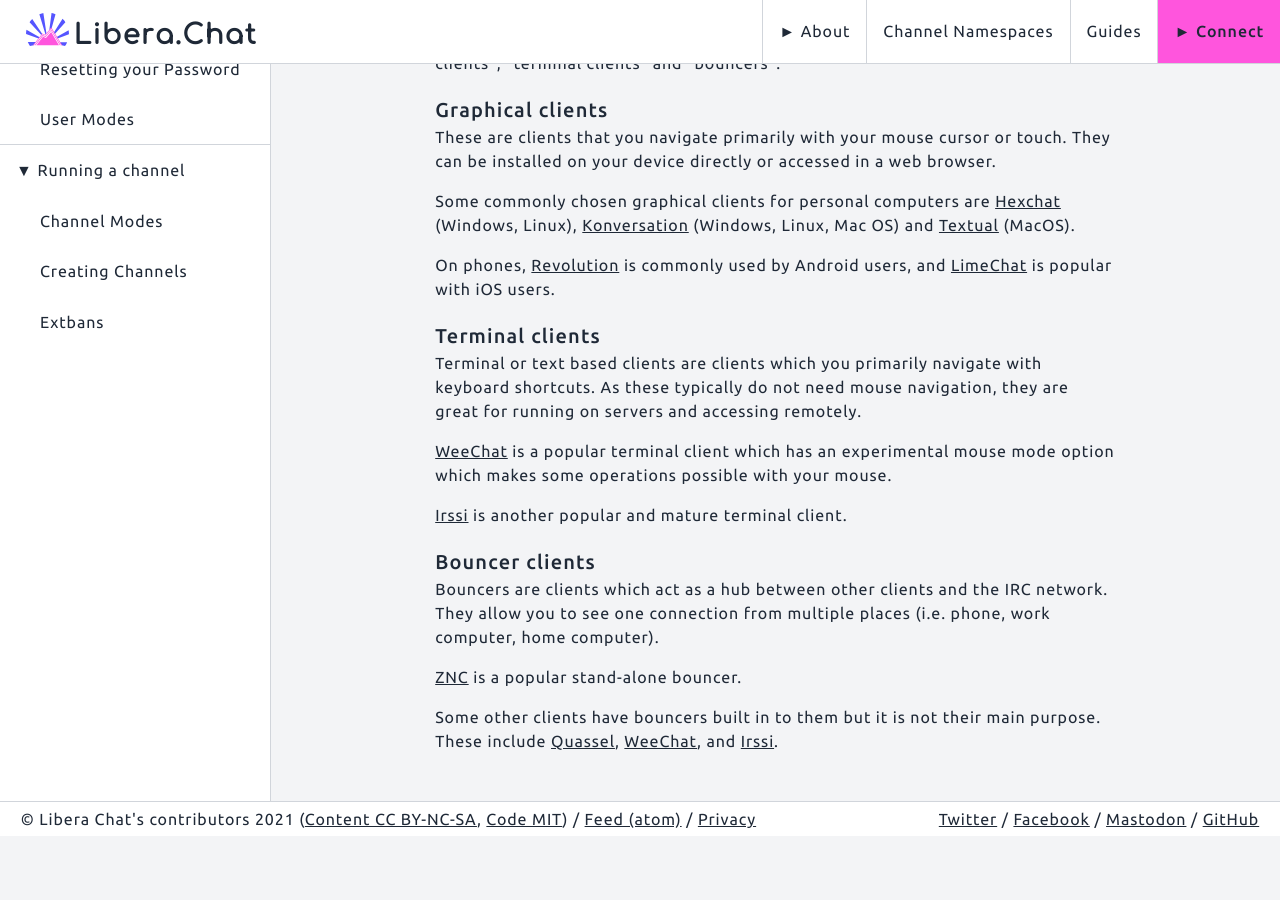
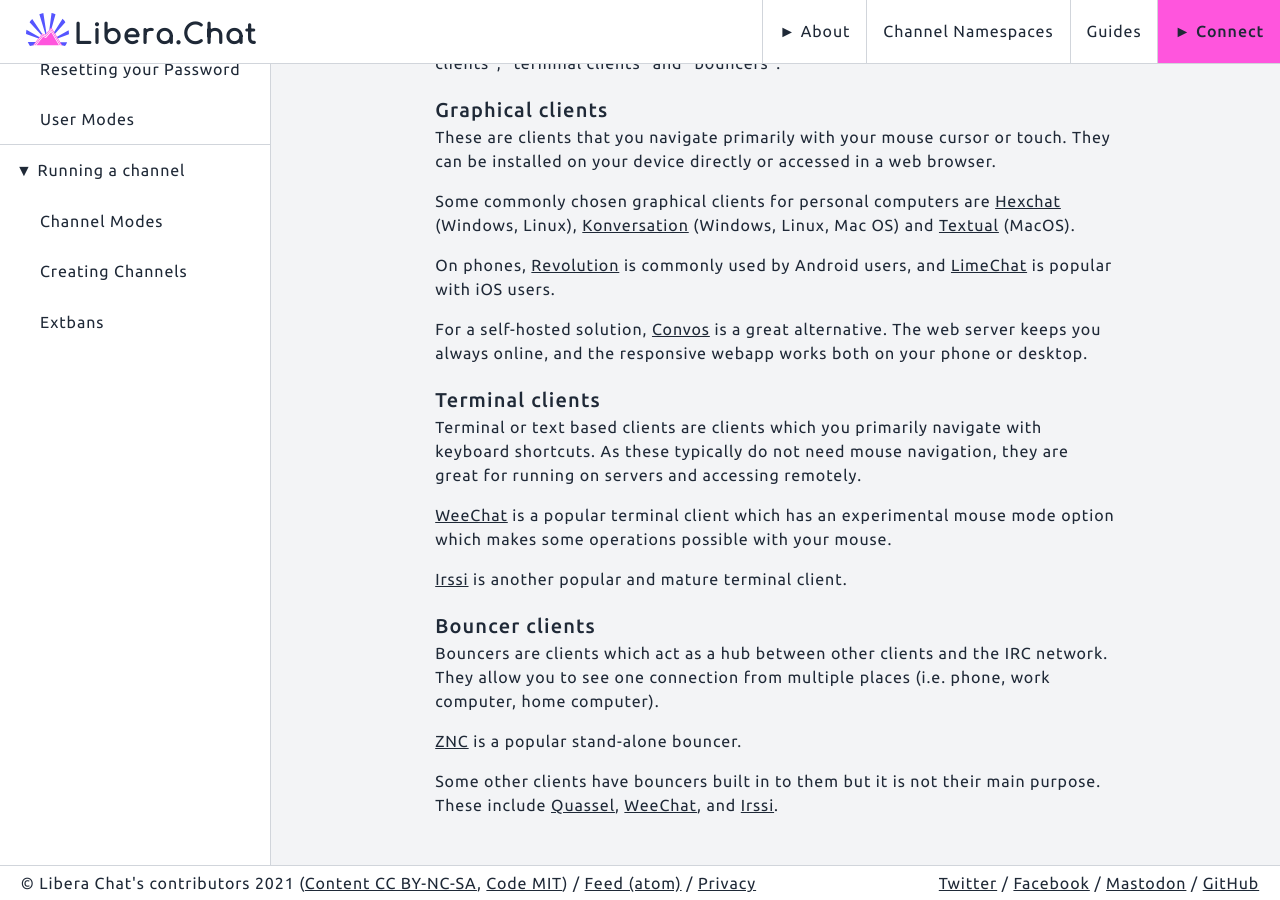
Before and after one commit to Libera-Chat/libera-chat.github.io, a Jekyll site: the page built from content/_guides/clients.md, in a window 1280 px wide and 900 px high, scrolled down 587 px. Built offline with Jekyll 4.4.1, drawn with Linux system fonts in a browser that asks for light colours; before the commit the page ends 1423 px from its top, so only the background shows below that.

Commit message:
Mention Convos as a self-hosted alternative

```diff
--- a/content/_guides/clients.md
+++ b/content/_guides/clients.md
@@ -45,6 +45,10 @@
 [LimeChat](https://apps.apple.com/ch/app/limechat-irc-client/id298766460) is
 popular with iOS users.
 
+For a self-hosted solution, [Convos](https://convos.chat/) is a great
+alternative. The web server keeps you always online, and the responsive webapp
+works both on your phone or desktop.
+
 ### Terminal clients
 
 Terminal or text based clients are clients which you primarily navigate with
```
